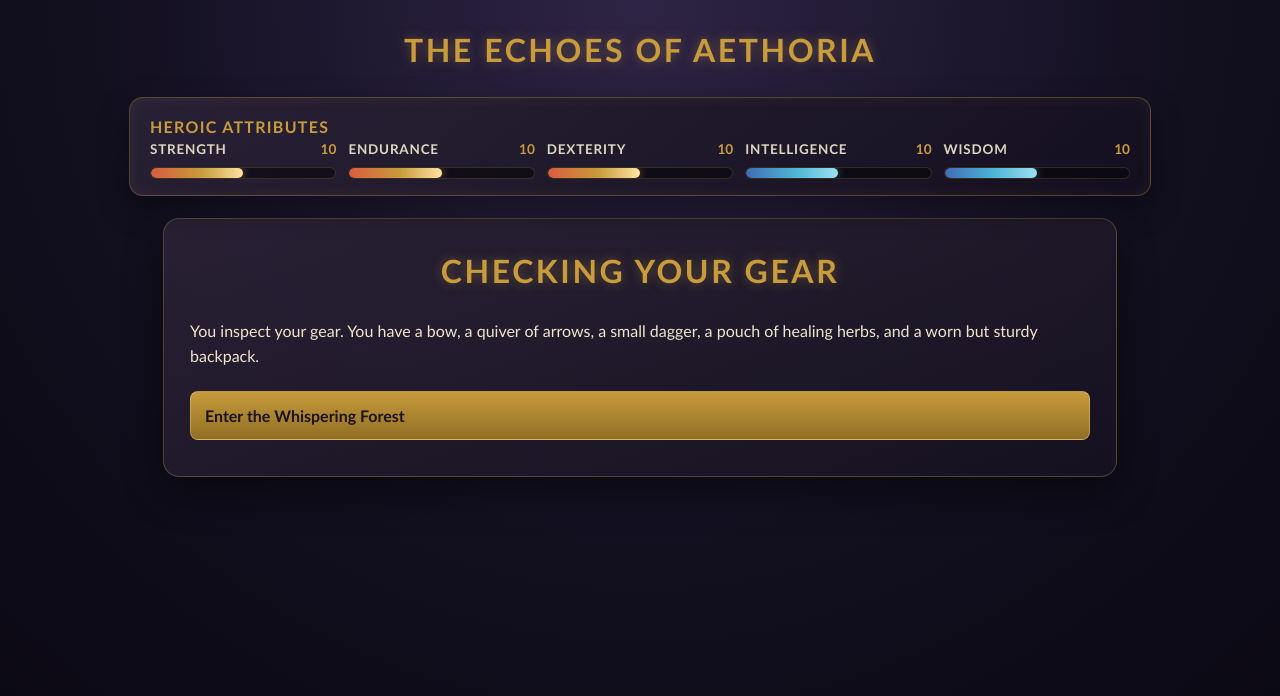
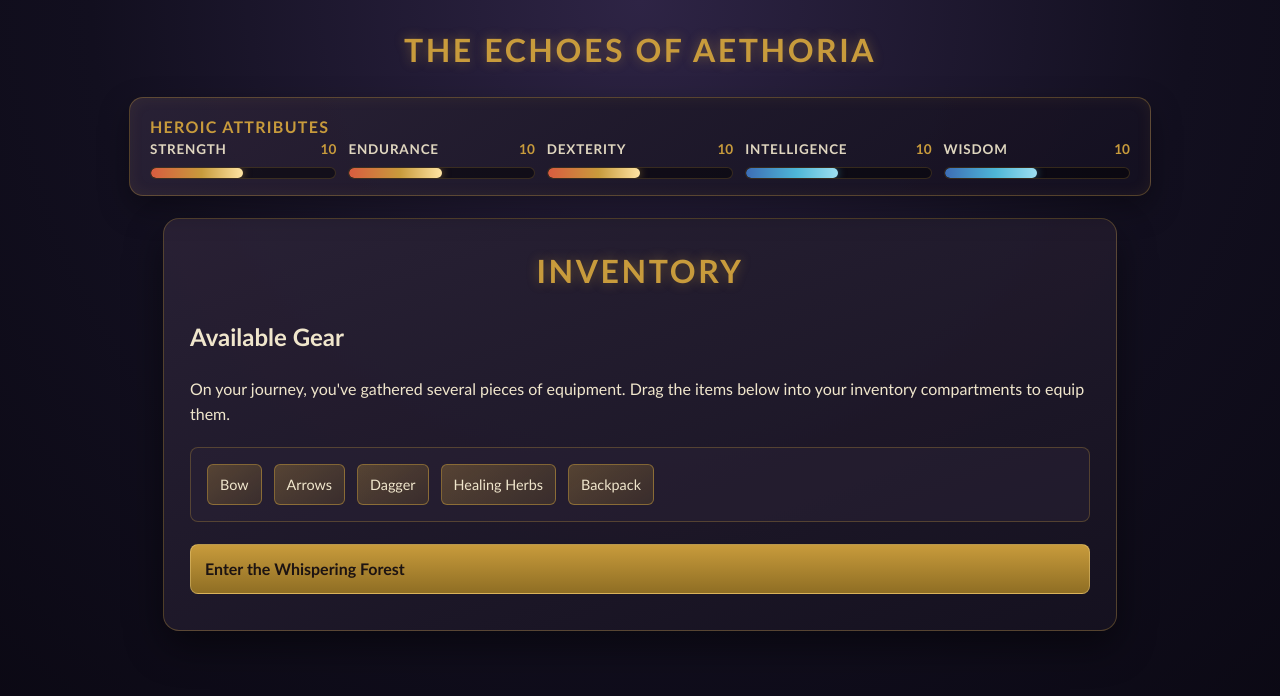
Before and after one commit to jermon/The-Echoes-of-Aethoria, a Jekyll site: the page built from scenes/check_gear.html, in a window 1280 px wide and 900 px high. Shown: the top 696 px of the window. Built offline with Jekyll 4.4.1, drawn with Linux system fonts in a browser that asks for light colours.

Commit message:
bugfixes

```diff
--- a/_includes/inventory_popup.html
+++ b/_includes/inventory_popup.html
@@ -1,6 +1,9 @@
 <div id="inventory-popup" class="popup">
     <div class="popup-content">
-        <h2>Inventory</h2>
+        <div class="popup-header">
+            <h2>Inventory</h2>
+            <button type="button" class="popup-close-btn" aria-label="Close inventory">×</button>
+        </div>
         <p class="inventory-drag-helper">Drag an available item into a compartment to equip it.</p>
         <p id="inventory-message" aria-live="polite"></p>
         <div id="inventory-list"></div>
--- /dev/null
+++ b/_layouts/default.html
@@ -0,0 +1,12 @@
+<!DOCTYPE html>
+<html lang="en">
+<head>
+    <meta charset="UTF-8">
+    <meta name="viewport" content="width=device-width, initial-scale=1.0">
+    <title>{{ page.title }} - The Echoes of Aethoria</title>
+    <link rel="stylesheet" href="{{ '/assets/css/main.css' | relative_url }}">
+</head>
+<body>
+{{ content }}
+</body>
+</html>
--- a/_layouts/game.html
+++ b/_layouts/game.html
@@ -1,14 +1,6 @@
 ---
+layout: default
 ---
-<!DOCTYPE html>
-<html lang="en">
-<head>
-    <meta charset="UTF-8">
-    <meta name="viewport" content="width=device-width, initial-scale=1.0">
-    <title>{{ page.title }} - The Echoes of Aethoria</title>
-    <link rel="stylesheet" href="{{ '/assets/css/main.css' | relative_url }}">
-</head>
-<body>
 {% include game_header.html %}
 {% include character_stats.html %}
 <div id="game-container">
@@ -17,7 +9,6 @@
         {{ content }}
     </div>
     {% include choices.html %}
-    </div>
     {% include inventory_popup.html %}
     <script>
         window.GAME_DATA = {
@@ -26,5 +17,4 @@
         };
     </script>
     <script src="{{ '/assets/js/game.js' | relative_url }}"></script>
-</body>
-</html>
+</div>
--- a/assets/css/main.scss
+++ b/assets/css/main.scss
@@ -185,12 +185,52 @@ h1 {
     background: linear-gradient(180deg, #20182f 0%, #120e1d 100%);
     border-right: 1px solid rgba($rune-gold, 0.35);
     padding: 22px;
+    display: flex;
+    flex-direction: column;
 
     h2 {
         color: $rune-gold;
         margin-top: 0;
         text-transform: uppercase;
         letter-spacing: 0.06em;
+    }
+}
+
+.popup-header {
+    display: flex;
+    justify-content: space-between;
+    align-items: center;
+    gap: 12px;
+    margin-bottom: 12px;
+
+    h2 {
+        margin: 0;
+        flex: 1;
+    }
+}
+
+.popup-close-btn {
+    background: none;
+    border: none;
+    color: $parchment;
+    font-size: 1.8rem;
+    cursor: pointer;
+    padding: 0;
+    width: 32px;
+    height: 32px;
+    display: flex;
+    align-items: center;
+    justify-content: center;
+    transition: all 0.2s ease;
+    flex-shrink: 0;
+
+    &:hover {
+        color: $rune-gold;
+        transform: scale(1.1);
+    }
+
+    &:active {
+        transform: scale(0.95);
     }
 }
 
@@ -461,3 +501,36 @@ h1 {
         font-size: 0.9rem;
     }
 }
+
+#available-items-bar {
+    margin: 20px 0;
+    padding: 16px;
+    background: rgba($stone, 0.5);
+    border: 1px solid rgba($rune-gold, 0.3);
+    border-radius: 8px;
+    display: flex;
+    gap: 12px;
+    overflow-x: auto;
+    flex-wrap: wrap;
+
+    .available-item-chip {
+        padding: 8px 12px;
+        background: linear-gradient(145deg, rgba($rune-gold, 0.3), rgba($rune-gold-dark, 0.2));
+        border: 1px solid rgba($rune-gold, 0.5);
+        border-radius: 6px;
+        cursor: grab;
+        white-space: nowrap;
+        color: $parchment;
+        font-size: 0.9rem;
+        transition: all 0.2s ease;
+
+        &:hover {
+            background: linear-gradient(145deg, rgba($rune-gold, 0.4), rgba($rune-gold-dark, 0.3));
+            box-shadow: 0 0 8px rgba($rune-gold, 0.3);
+        }
+
+        &:active {
+            cursor: grabbing;
+        }
+    }
+}
--- a/assets/js/game.js
+++ b/assets/js/game.js
@@ -537,42 +537,6 @@ function updateInventoryDisplay() {
         inventoryList.appendChild(section);
     });
 
-    const availableItemsSection = document.createElement('section');
-    availableItemsSection.className = 'inventory-compartment inventory-available-items';
-
-    const availableHeading = document.createElement('h3');
-    availableHeading.textContent = 'Available Items';
-    availableItemsSection.appendChild(availableHeading);
-
-    const availableList = document.createElement('ul');
-    availableList.className = 'inventory-items inventory-items-available';
-
-    const availableItems = Object.entries(ITEM_CATALOG).filter(([itemName]) => !hasItemByName(itemName));
-
-    if (availableItems.length > 0) {
-        availableItems.forEach(([itemName, itemData]) => {
-            const listItem = document.createElement('li');
-            listItem.draggable = true;
-            listItem.className = 'available-item';
-            listItem.dataset.itemName = itemName;
-            listItem.textContent = `${itemName} (W:${itemData.weight}, S:${itemData.space})`;
-
-            listItem.addEventListener('dragstart', event => {
-                event.dataTransfer.setData('application/x-available-item', itemName);
-                event.dataTransfer.setData('text/inventory-item-name', itemName);
-            });
-
-            availableList.appendChild(listItem);
-        });
-    } else {
-        const emptyLine = document.createElement('li');
-        emptyLine.textContent = 'All known items are equipped.';
-        emptyLine.className = 'empty-slot';
-        availableList.appendChild(emptyLine);
-    }
-
-    availableItemsSection.appendChild(availableList);
-    inventoryList.appendChild(availableItemsSection);
 }
 
 function updateStatsDisplay() {
@@ -768,6 +732,13 @@ function setupInventoryPopup() {
     if (!popup) {
         return;
     }
+
+    const closeButton = popup.querySelector('.popup-close-btn');
+    if (closeButton) {
+        closeButton.addEventListener('click', function() {
+            popup.classList.remove('show');
+        });
+    }
 }
 function setupSkillsPopup() {
     const popup = document.getElementById('skills-popup');
@@ -801,5 +772,43 @@ document.addEventListener('DOMContentLoaded', function() {
     });
 });
 
+function displayAvailableItems(items, containerId = 'available-items-bar') {
+    const container = document.getElementById(containerId);
+    if (!container) {
+        console.warn(`Container with id '${containerId}' not found`);
+        return;
+    }
+
+    if (!items || !Array.isArray(items)) {
+        return;
+    }
+
+    items.forEach(itemName => {
+        const itemDiv = document.createElement('div');
+        itemDiv.draggable = true;
+        itemDiv.className = 'available-item-chip';
+        itemDiv.textContent = itemName;
+
+        itemDiv.addEventListener('dragstart', function(e) {
+            e.dataTransfer.effectAllowed = 'copy';
+            e.dataTransfer.setData('application/x-available-item', itemName);
+        });
+
+        container.appendChild(itemDiv);
+    });
+}
+
+function addItemsOnLoad(items) {
+    if (!items || !Array.isArray(items)) {
+        return;
+    }
+
+    items.forEach(itemName => {
+        addToInventory(itemName);
+    });
+}
+
 window.showGlideAlert = showGlideAlert;
 window.getFoeData = getFoeData;
+window.displayAvailableItems = displayAvailableItems;
+window.addItemsOnLoad = addItemsOnLoad;
--- a/scenes/check_gear.html
+++ b/scenes/check_gear.html
@@ -1,19 +1,24 @@
 ---
 layout: game
-title: Checking Your Gear
+title: Inventory
+available_items:
+  - Bow
+  - Arrows
+  - Dagger
+  - Healing Herbs
+  - Backpack
 choices:
   - text: Enter the Whispering Forest
     next_scene: forest
 ---
 
-You inspect your gear. You have a bow, a quiver of arrows, a small dagger, a pouch of healing herbs, and a worn but sturdy backpack.
+<h2>Available Gear</h2>
+<p>On your journey, you've gathered several pieces of equipment. Drag the items below into your inventory compartments to equip them.</p>
+
+<div id="available-items-bar"></div>
 
 <script>
 document.addEventListener('DOMContentLoaded', function() {
-    addToInventory("Bow");
-    addToInventory("Arrows");
-    addToInventory("Dagger");
-    addToInventory("Healing Herbs");
-    addToInventory("Backpack", "back");
+    displayAvailableItems({{ page.available_items | jsonify }});
 });
 </script>
```
Also changed, not shown: scenes/find_dagger.html (+12 -7 lines), scenes/take_dagger.html (+12 -3 lines). Lines whose indentation alone changed are shown as unchanged.
